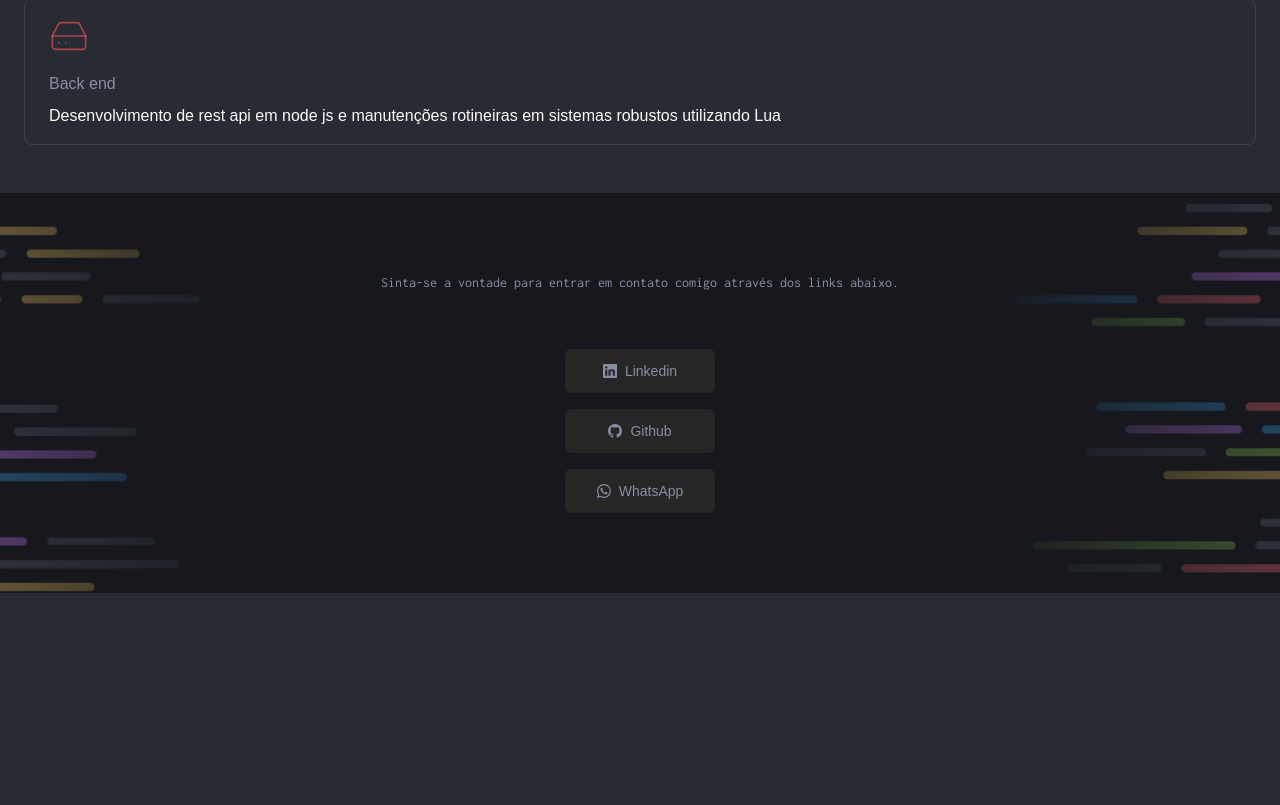
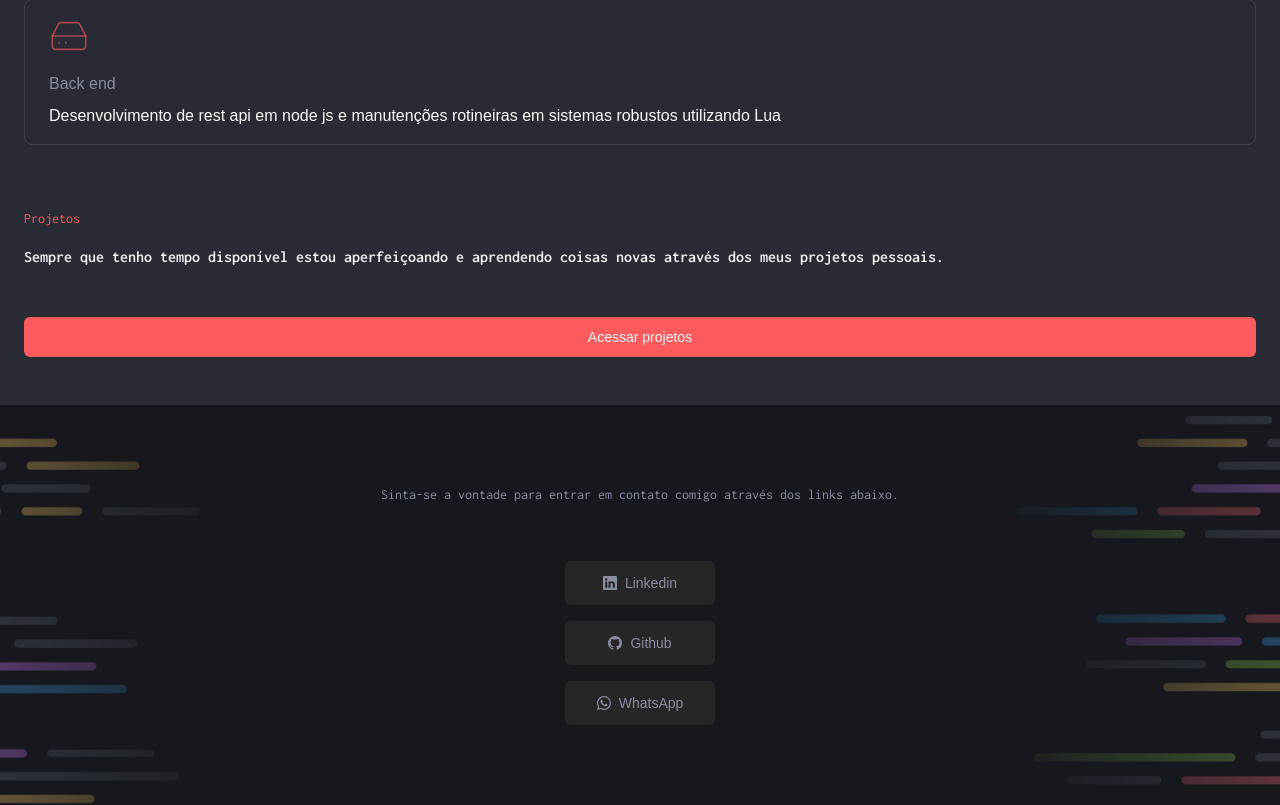
Before and after one commit to calvinsteixeira/portfolio, a Next.js app: page / in a window 1280 px wide. Shown: the part 1305-2110 px from the top of the page. Before the commit the page ends 1898 px from the top, so only its background shows below. Built offline with nearby package versions, Linux system fonts and the light colour scheme.

Commit message:
Fix: Ajustando conteúdo dos projetos

```diff
--- a/app/page.tsx
+++ b/app/page.tsx
@@ -58,7 +58,7 @@ export default function Home() {
             className="z-0 w-full"
           />
         </section>
-        {/* PROJETOS */}
+        {/* EXPERIÊNCIAS */}
         <section className="w-full">
           <div className="space-y-4 text-center">
             <p className={`text-primary text-sm ${inconsolata.className}`}>Minhas experiências</p>
@@ -66,12 +66,12 @@ export default function Home() {
           </div>
           <div className="mt-10 space-y-4">
             <Componenets.Experience
-              icon={<Icons.CodeXml/>}
+              icon={<Icons.CodeXml />}
               title="Web"
               description="Desenvolvimento de serviços dentro de um portal, mantendo regras de negócio complexas. Além disse também atuei integrando outros devs nos projetos e auxiliando nas melhores práticas de desenvolvimento."
             />
             <Componenets.Experience
-              icon={<Icons.TabletSmartphone/>}
+              icon={<Icons.TabletSmartphone />}
               title="Mobile"
               description="Atuei liderando e desenvolvendo aplicações mobile com React Native e Expo, decidindo tencologias e criando abstrações para facilitar o desenvolvimento do restante do time"
             />
@@ -81,7 +81,19 @@ export default function Home() {
               description="Desenvolvimento de rest api em node js e manutenções rotineiras em sistemas robustos utilizando Lua"
             />
           </div>
+          <div className='mt-16 flex flex-col gap-12'>
+            <div className="space-y-4">
+              <p className={`text-primary text-sm ${inconsolata.className}`}>Projetos</p>
+              <h2 className={`font-semibold text-foreground ${inconsolata.className}`}>
+                Sempre que tenho tempo disponível estou aperfeiçoando e aprendendo coisas novas através dos meus projetos pessoais.
+              </h2>
+            </div>
+            <Button asChild>
+              <Link href={'/projetos'}>Acessar projetos</Link>
+            </Button>
+          </div>
         </section>
+        {/* PROJETOS */}
         <Componenets.Footer />
       </main>
     </div>
--- a/next.config.mjs
+++ b/next.config.mjs
@@ -1,4 +1,8 @@
 /** @type {import('next').NextConfig} */
-const nextConfig = {};
+const nextConfig = {
+  images: {
+    domains: ['source.unsplash.com'],
+  },
+};
 
 export default nextConfig;
```
